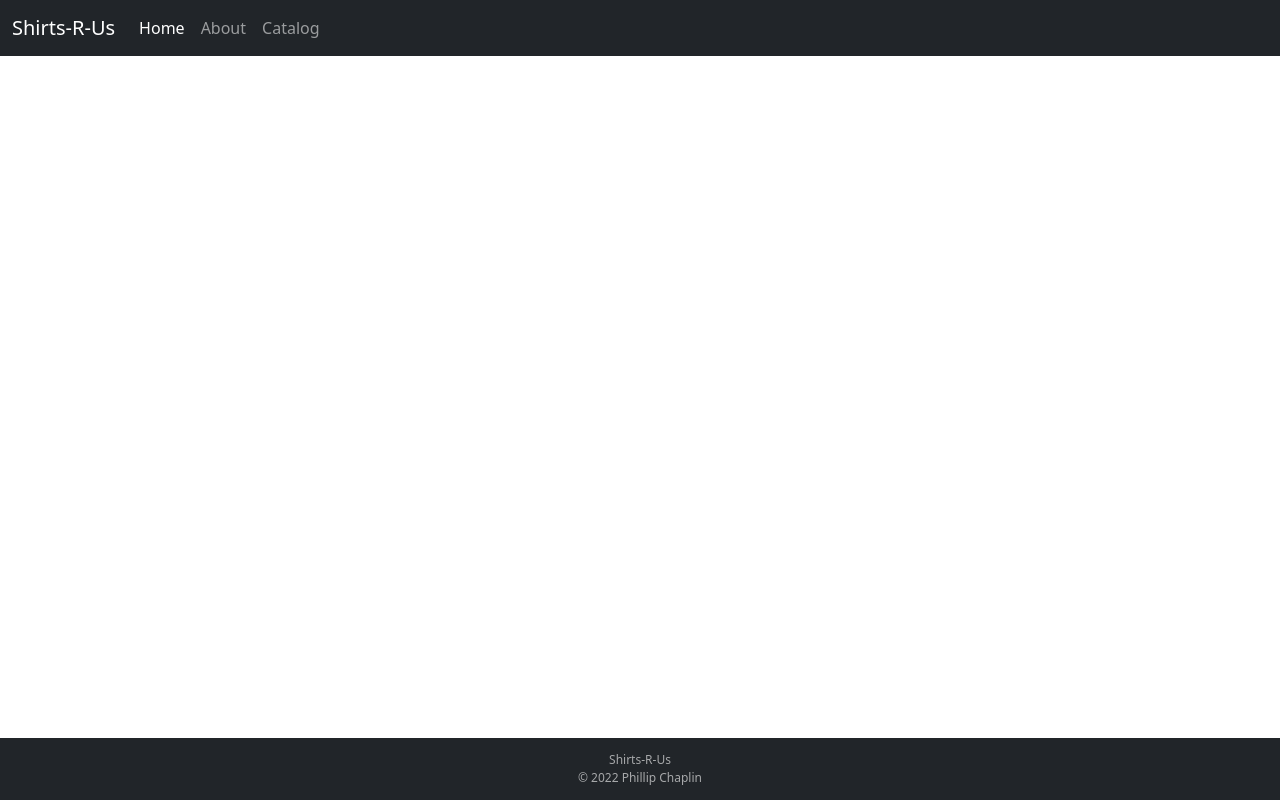
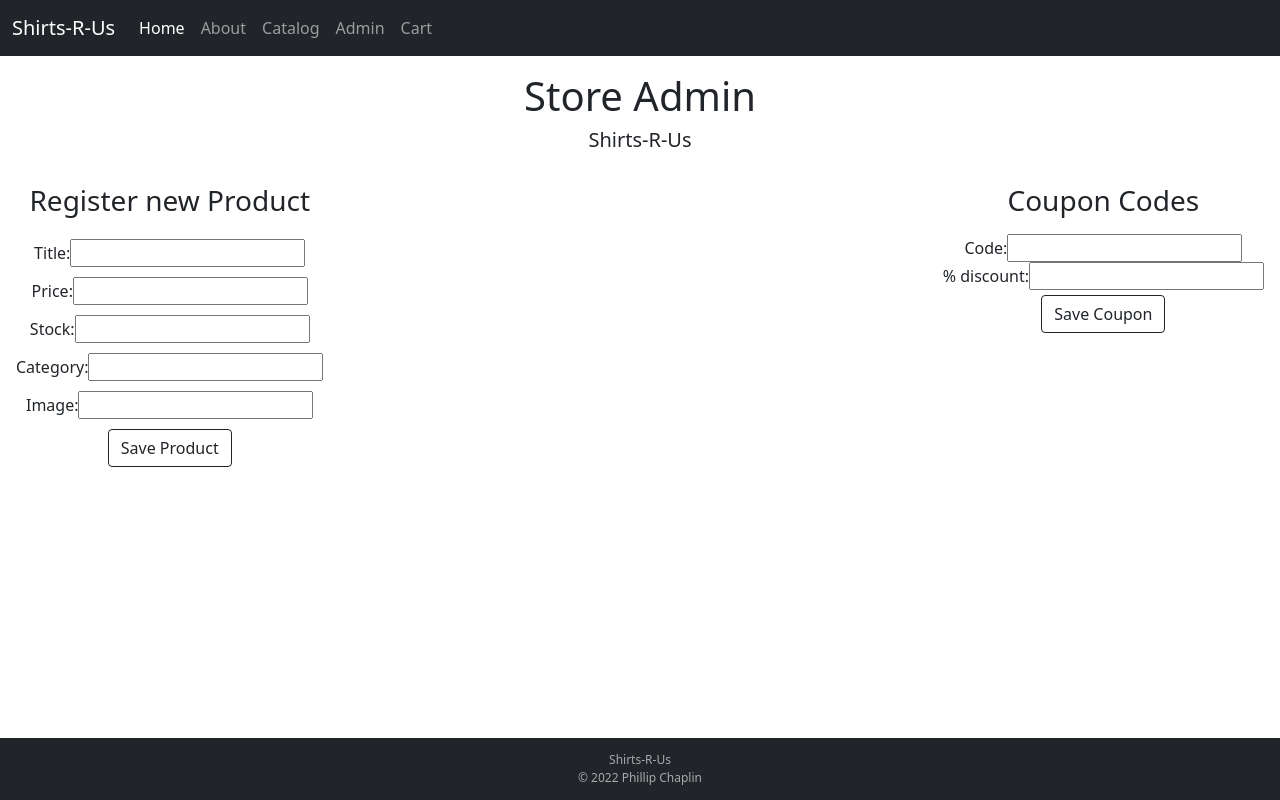
Before and after one commit to pchapl1/react-project, a React (Create React App) app: page /admin in a window 1280 px wide. Built offline with nearby package versions, Linux system fonts and the light colour scheme.

Commit message:
added admin page

```diff
--- a/src/App.js
+++ b/src/App.js
@@ -6,6 +6,8 @@ import Footer from './components/footer';
 import NavBar from './components/navBar';
 import About from './components/about';
 import Home from './components/home';
+import Admin from './components/admin';
+import Cart from './components/cart';
 import { BrowserRouter, Route, Routes } from 'react-router-dom'
 function App() {
   return (
@@ -18,6 +20,8 @@ function App() {
           <Route path= '/home' element={<Home/>}></Route>
           <Route path= '/catalog' element={<Catalog />}></Route>
           <Route path= '/about' element={<About />}></Route>
+          <Route path= '/admin' element={<Admin />}></Route>
+          <Route path= '/cart' element={<Cart />}></Route>
 
         </Routes>
         <Footer></Footer>
--- /dev/null
+++ b/src/components/admin.jsx
@@ -0,0 +1,95 @@
+import './admin.css'
+import Product from './product.jsx'
+import DataService from '../service/dataService';
+import { useState, useEffect } from 'react';
+
+const Admin = ()=> {
+
+    let [prod, setProd] = useState({})
+    let [coup, setCoupon] = useState({})
+
+    const handleInputChange = (e) => {
+        let copy = prod;
+        copy[e.target.name] = e.target.value;
+        setProd(copy)
+    }
+
+    const handleSubmit = () => {
+        console.log(prod)
+    }
+
+    const saveProduct = ()=> {
+        console.log(prod);
+        let service = new DataService();
+        service.saveProduct(prod)
+
+    }
+
+// coupon ===========================================================
+
+    const handleCouponChange = (e) => {
+        let coupon = coup;
+        coupon[e.target.name] = e.target.value;
+        setProd(coupon)
+    }
+
+    const saveCoupon = () => {
+        console.log(coup);
+        let service = new DataService();
+        service.saveCoupon(coup)
+    }
+
+    return (
+        <div className='admin-page'>
+            <div className="my-3">
+            <h1>Store Admin</h1>
+            <h5>Shirts-R-Us</h5>
+            </div>
+            <div className="d-flex justify-content-between mx-3">
+            <section className='my-3'>
+                <h3 className='mb-3'>Register new Product</h3>
+                <div className="form-group">
+                    <label className='col-form-label' htmlFor="">Title: </label>
+                    <input className='form-input' onChange= {handleInputChange} name='title'  type="text" />
+                </div>
+                <div className="form-group">
+                    <label className='col-form-label' htmlFor="">Price: </label>
+                    <input onChange= {handleInputChange} name='price' type="text" />
+                </div>
+                <div className="form-group">
+                    <label className='col-form-label' htmlFor="">Stock: </label>
+                    <input onChange= {handleInputChange} name='stock' type="text" />
+                </div>
+                <div className="form-group">
+                    <label className='col-form-label' htmlFor="">Category: </label>
+                    <input onChange= {handleInputChange} name='category' type="text" />
+                </div>
+                <div className="form-group">
+                    <label className='col-form-label' htmlFor="">Image: </label>
+                    <input onChange= {handleInputChange} name='image' type="text" />
+                </div>
+                <button onClick={handleSubmit} className="btn btn-outline-dark">Save Product</button>
+            </section>
+            <section className='my-3'>
+                <h3 className='mb-3'>Coupon Codes</h3>
+                <div className="form-row">
+                <div className="form-group">
+                    <label htmlFor="">Code: </label>
+                    <input onChange={handleCouponChange} name='code-name' type="text" />
+                </div>
+                <div className="form-group">
+                    <label htmlFor="">% discount: </label>
+                    <input name = 'discount-percent' type="text" />
+                </div>
+                <button onClick={saveCoupon} className="btn btn-outline-dark">Save Coupon</button>
+
+                </div>
+
+            </section>
+            </div>
+        </div>
+
+    )
+}
+
+export default Admin;
--- /dev/null
+++ b/src/components/cart.jsx
@@ -0,0 +1,11 @@
+import './cart.css'
+
+const Cart = ()=> {
+    return (
+        <div className='cart-page'>
+            <h1>Cart Page</h1>
+        </div>
+    )
+}
+
+export default Cart;
--- a/src/components/navBar.jsx
+++ b/src/components/navBar.jsx
@@ -19,6 +19,12 @@ const NavBar = () => {
         <li className="nav-item">
           <a className="nav-link" href="/catalog">Catalog</a>
         </li>
+        <li className="nav-item">
+          <a className="nav-link" href="/admin">Admin</a>
+        </li>
+        <li className="nav-item">
+          <a className="nav-link" href="/cart">Cart</a>
+        </li>
       </ul>
     </div>
   </div>
--- a/src/service/dataService.js
+++ b/src/service/dataService.js
@@ -50,6 +50,15 @@ class DataService{
     getCatalog(){
         return catalog;
     }
+
+    saveProduct(prod) {
+        console.log('sending product to server...')
+    }
+
+
+    saveCoupon(prod) {
+        console.log('saving Coupon...')
+    }
 }
 
 export default DataService;
```
Also changed, not shown: src/components/admin.css (added), src/components/cart.css (added).
